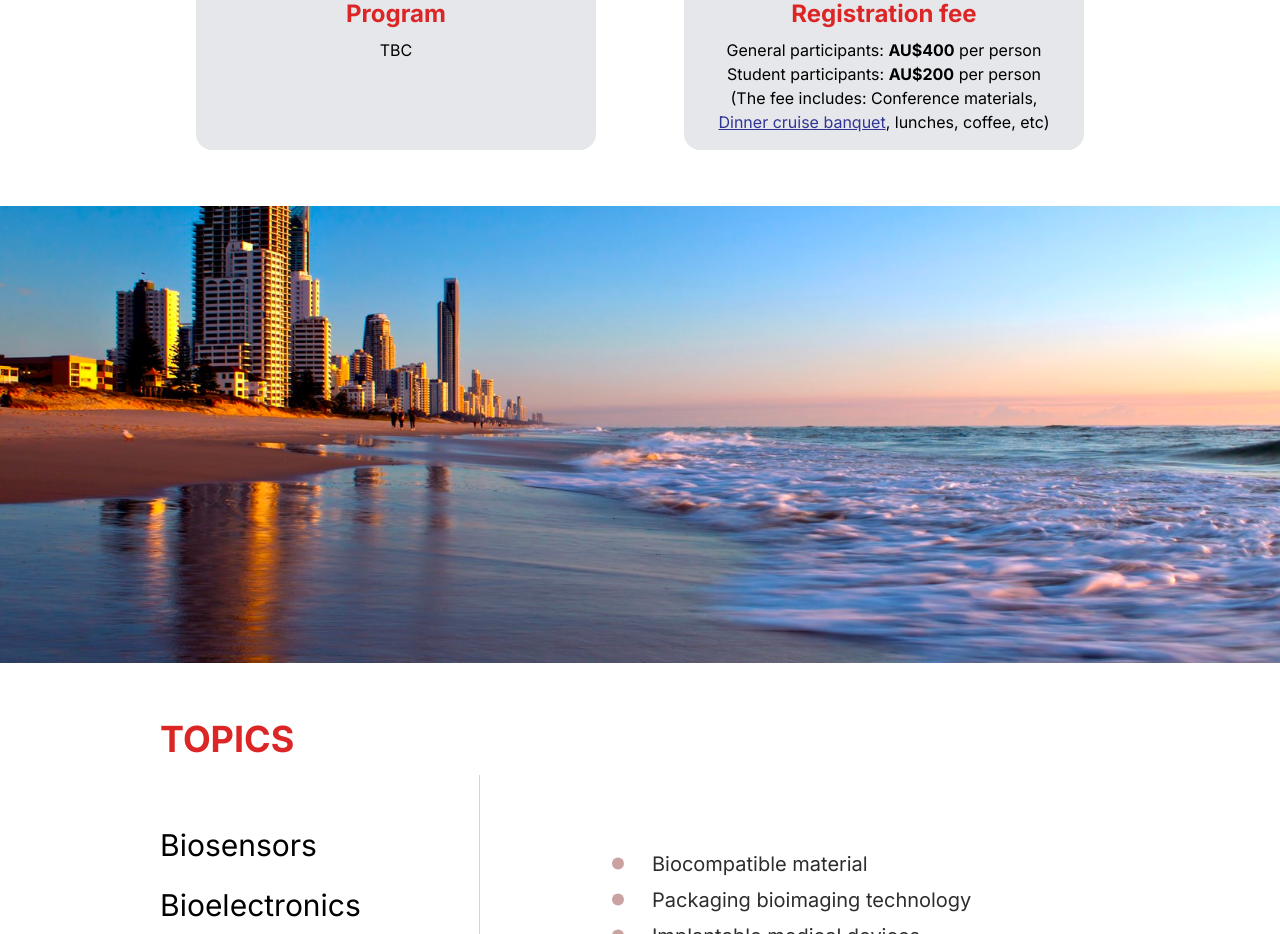
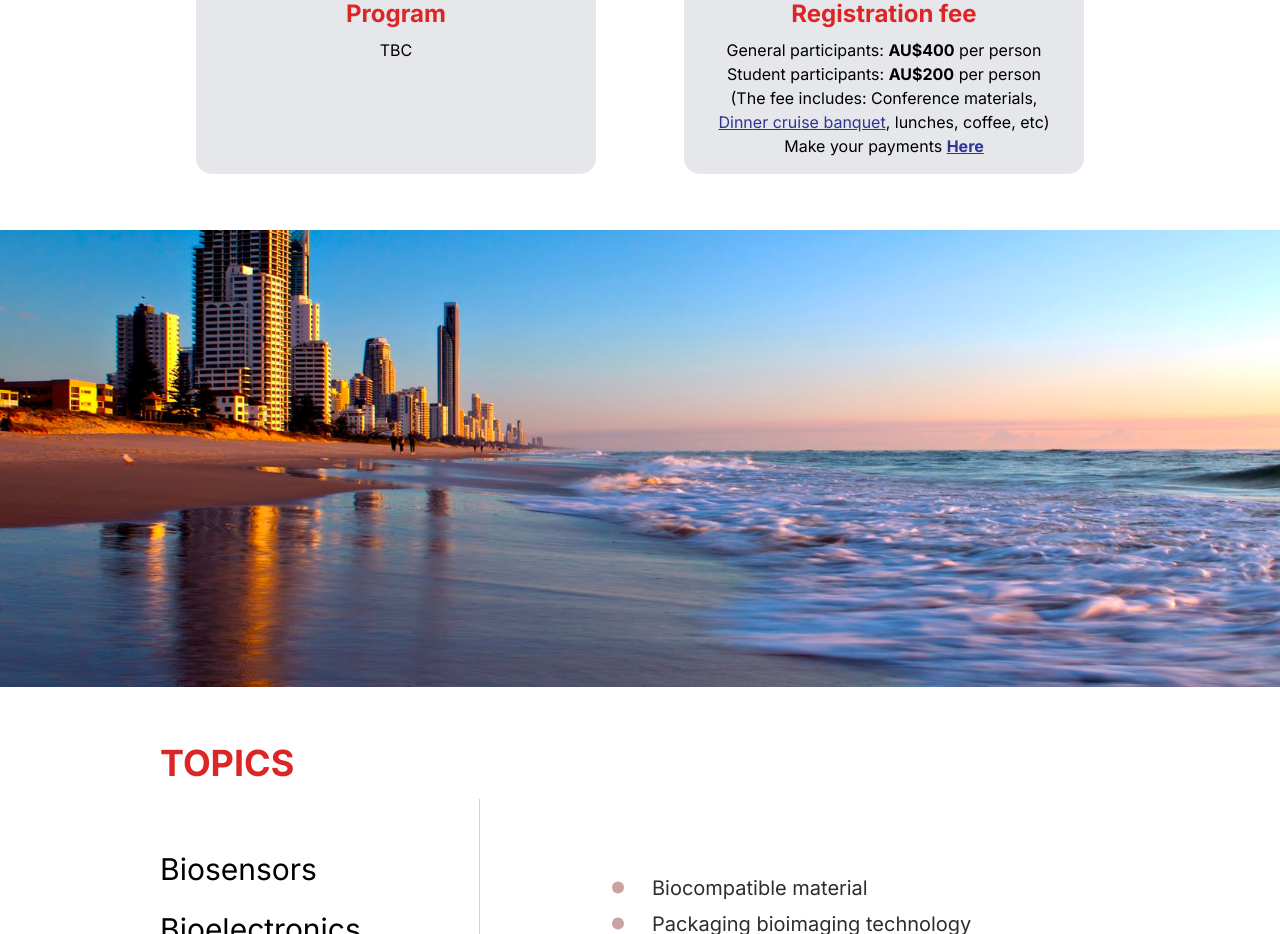
Before and after one commit to AnhisCode/bio4apps, a Next.js app: page / in a window 1280 px wide. Shown: the part 1040-1974 px from the top of the page. Built offline with nearby package versions, Linux system fonts and the light colour scheme.

Commit message:
Payment link

```diff
--- a/app/page.tsx
+++ b/app/page.tsx
@@ -178,6 +178,10 @@ export default function Home() {
                                       target="_blank" className={"underline text-blue"}> Dinner cruise banquet</Link>
                                 , lunches, coffee, etc)
                             </div>
+                            <div>
+                                Make your payments <Link href={"https://app.secure.griffith.edu.au/griffithpay/international-conference-on-biosensors-bioelectronics-biomedical-devices-biomems-nems-and-applications.html"}
+                                                         target="_blank" className={"underline text-blue font-bold"}>Here</Link>
+                            </div>
                         </div>
                     </div>
 
```
